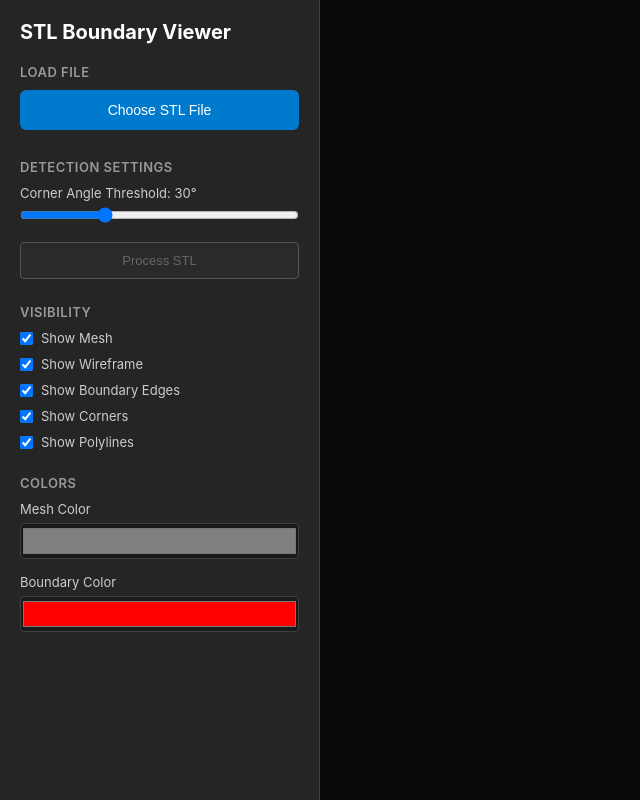
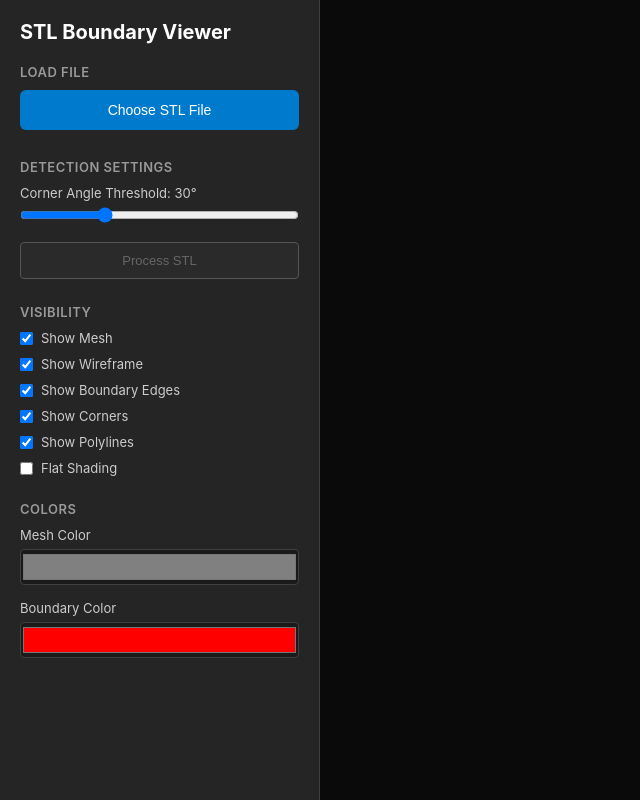
Before and after one commit to bysuntu/stitchJS, a React app: page / in a window 1280 px wide. Shown: the whole page, without its empty margins (0-640 px from the left). Built offline with nearby package versions, Linux system fonts and the light colour scheme; the HTML template or start-up script is replaced by a standard one.

Commit message:
fixed wireframe rendering and flat shading

```diff
--- a/src/App.jsx
+++ b/src/App.jsx
@@ -26,6 +26,7 @@ function App() {
     showCorners: true,
     showPolylines: true,
     meshOpacity: 1.0,
+    flatShading: false,
     cellOpacity: 1.0,
   });
   const [playback, setPlayback] = useState({
--- a/src/components/STLViewer.jsx
+++ b/src/components/STLViewer.jsx
@@ -208,6 +208,14 @@ function STLViewer({ stlFile, settings, shouldProcess, onGeometryLoaded, onProce
     onProcess(data);
   }, [shouldProcess, geometry, settings.angleThreshold, onProcess]);
 
+  // Update material when flat shading changes
+  useEffect(() => {
+    if (meshMaterialRef.current) {
+      meshMaterialRef.current.flatShading = settings.flatShading;
+      meshMaterialRef.current.needsUpdate = true;
+    }
+  }, [settings.flatShading]);
+
   // Update mesh material opacity on every frame
   useFrame(() => {
     if (meshMaterialRef.current) {
@@ -233,6 +241,7 @@ function STLViewer({ stlFile, settings, shouldProcess, onGeometryLoaded, onProce
             side={THREE.DoubleSide}
             depthTest={true}
             depthWrite={settings.meshOpacity >= 1}
+            flatShading={settings.flatShading}
           />
         </mesh>
       )}
@@ -429,17 +438,28 @@ function Wireframe({ geometry, color }) {
   }, [geometry]);
 
   return (
+    <>
+      {/* First pass: Render wireframe to depth buffer only */}
       <lineSegments geometry={wireframeGeometry} renderOrder={RENDER_ORDER.WIREFRAME}>
         <lineBasicMaterial
-        color={color}
-        linewidth={1}
+          colorWrite={false} // Don't write to color buffer
+          depthWrite={true}  // Write to depth buffer
           depthTest={true}
-        depthWrite={false}
           polygonOffset={true}
           polygonOffsetFactor={-1.0}
           polygonOffsetUnits={-1.0}
         />
       </lineSegments>
+      {/* Second pass: Render visible wireframe without depth test */}
+      <lineSegments geometry={wireframeGeometry} renderOrder={RENDER_ORDER.WIREFRAME + 0.1}>
+        <lineBasicMaterial
+          color={color}
+          linewidth={1}
+          depthTest={false} // Render on top
+          depthWrite={false}
+        />
+      </lineSegments>
+    </>
   );
 }
 
--- a/src/components/Sidebar.jsx
+++ b/src/components/Sidebar.jsx
@@ -335,6 +335,15 @@ function Sidebar({ settings, onSettingsChange, onFileSelect, onProcess, geometry
           />
           <label htmlFor="showPolylines">Show Polylines</label>
         </div>
+        <div className="checkbox-group">
+          <input
+            type="checkbox"
+            id="flatShading"
+            checked={settings.flatShading}
+            onChange={(e) => onSettingsChange({ flatShading: e.target.checked })}
+          />
+          <label htmlFor="flatShading">Flat Shading</label>
+        </div>
       </div>
 
       {/* Colors */}
```
Lines whose indentation alone changed are shown as unchanged.
